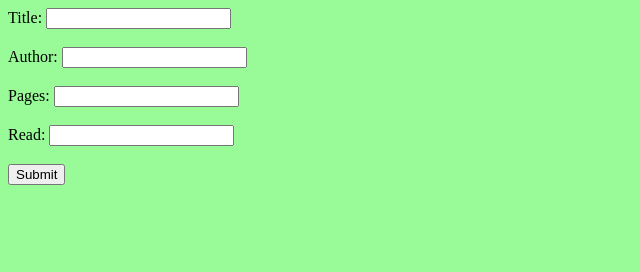
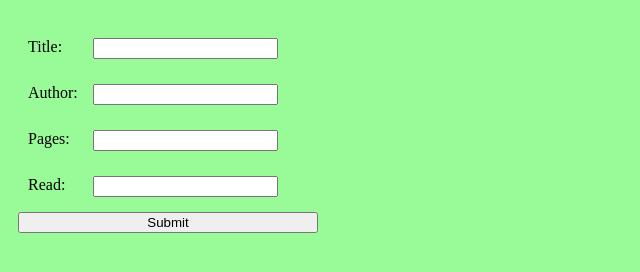
Before and after one commit to Saadat-B/library, a plain HTML site: page index.html in a window 1280 px wide. Shown: the whole page, without its empty margins (0-640 px from the left). Drawn offline with Linux system fonts and the light colour scheme.

Commit message:
Added basic layout using CSS and refactored index.html

```diff
--- a/index.html
+++ b/index.html
@@ -1,37 +1,43 @@
 <!DOCTYPE html>
 <html lang="en">
   <head>
-    <meta charset="UTF-8">
-    <meta http-equiv="X-UA-Compatible" content="IE=edge">
-    <meta name="viewport" content="width=device-width, initial-scale=1.0">
-    <link rel="stylesheet" href="style.css">
+    <meta charset="UTF-8" />
+    <meta http-equiv="X-UA-Compatible" content="IE=edge" />
+    <meta name="viewport" content="width=device-width, initial-scale=1.0" />
+    <link rel="stylesheet" href="style.css" />
     <title>Library</title>
   </head>
   <body>
+    <div class="main">
+      <div class="left">
         <form action="" id="myForm">
+          <label for="title"
+            >Title:
+            <input type="text" id="title" />
+          </label>
 
-        <label for="title">Title:</label>
-        <input type="text" id="title">
-        <br>
-        <br>
-        <label for="author">Author:</label>
-        <input type="text" id="author">
-        <br>
-        <br>
-        <label for="pages">Pages:</label>
-        <input type="number" id="pages">
-        <br>
-        <br>
-        <label for="read">Read:</label>
-        <input type="text" id="read">
-        <br>
-        <br>
-        <input type="submit" id="submit">
+          <label for="author"
+            >Author:
+            <input type="text" id="author" />
+          </label>
+
+          <label for="pages"
+            >Pages:
+            <input type="number" id="pages" />
+          </label>
+
+          <label for="read"
+            >Read:
+            <input type="text" id="read" />
+          </label>
+
+          <input type="submit" id="submit" />
         </form>
-    <br>
-    <br>
-    <div class="container">
+      </div>
 
+      <div class="right">
+        <div class="container"></div>
+      </div>
     </div>
   </body>
   <script src="index.js"></script>
--- a/index.js
+++ b/index.js
@@ -1,4 +1,3 @@
-
 // DECLARATIONS
 
 const submit = document.querySelector("#submit");
@@ -42,12 +41,12 @@ function display() {
     let myBooks = JSON.parse(localStorage.getItem("books"));
     for (let i = 0; i < myBooks.length; i++) {
       card = document.createElement("div");
+      card.classList.add("card");
       card.innerText = `${myBooks[i]["title"]} by ${myBooks[i]["author"]}, ${myBooks[i]["pages"]} pages, ${myBooks[i]["read"]}`;
       container.appendChild(card);
     }
   }
 }
-
 
 function clear() {
   // Clears the container in the DOM for Re-rendering the page with additional books if added
@@ -59,7 +58,6 @@ function reset() {
   document.getElementById("myForm").reset();
 }
 
-
 // EVENT LISTENERS
 
 submit.addEventListener("click", log);
--- a/style.css
+++ b/style.css
@@ -1,3 +1,43 @@
-body{
-    background-color: palegreen;
+* {
+  /* border: 1px solid red; */
+  box-sizing: border-box;
 }
+
+body {
+  background-color: palegreen;
+}
+
+.main {
+  /* border: 1px solid yellow; */
+  display: flex;
+  align-items: flex-start;
+  justify-content: flex-start;
+  height: 96vh;
+  width: 96vw;
+}
+
+.left {
+  height: 40em;
+  width: 20em;
+}
+
+#myForm {
+  height: 40rem;
+  width: 20rem;
+  display: flex;
+  flex-direction: column;
+  gap: 5px;
+  margin-top: 10px;
+  padding: 10px;
+}
+
+.card {
+  margin: 10px;
+}
+
+#myForm > label {
+  display: flex;
+  justify-content: space-between;
+  width: 250px;
+  margin: 10px;
+}
```
Lines whose indentation alone changed are shown as unchanged.
